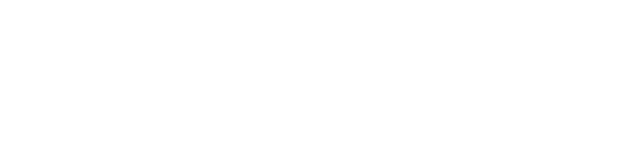
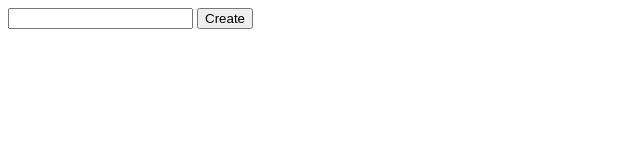
Before and after one commit to lvx-mikhail/web_for_abapers, a plain HTML site: page web/index.html in a window 1280 px wide. Shown: the whole page, without its empty margins (0-640 px from the left). Drawn offline with Linux system fonts and the light colour scheme.

Commit message:
inh funct

```diff
--- a/web/N14/es4/garden.js
+++ b/web/N14/inheritance_func/garden.js
@@ -69,14 +69,20 @@ function Spruce(name, description){
 
 }
 
-function main(){
-	var plunt = new Plunt("MyPlant").setDescription("PlantDescr");
-	var fern = new Fern("MyFern").setDescription("FernDescr").setApplication("MyApplication");
-	var spruce = new Spruce("MySpruce", "SpruceDescr").setClass("MyClass");
+function create(){
+	var name = document.getElementById("name").value
 
-	console.log(plunt.toString() + ", json: " + JSON.stringify(plunt));
-	console.log(fern.toString() + ", json: " + JSON.stringify(fern));
-	console.log(spruce.toString() + ", json: " + JSON.stringify(spruce));
+	plunt = new Plunt(`MyPlant: ${name}`)
+		.setDescription("PlantDescr");
+
+	fern = new Fern(`MyFern: ${name}`)
+		.setDescription("FernDescr")
+		.setApplication("MyApplication");
+
+	spruce = new Spruce(`MySpruce: ${name}`, "SpruceDescr")
+		.setClass("MyClass");
+
+	[plunt,fern,spruce].forEach(element =>
+		console.log(element.toString() + ", json: " + JSON.stringify(element)));
+
 }
-
-setTimeout(main, 5000);
--- a/web/index.html
+++ b/web/index.html
@@ -9,16 +9,21 @@
     <title>Start JS</title>
 
 	<!--
-	<script src="./N14/es4/garden.js" defer></script>
-	<script src="./N14/es5/garden.js" defer></script>
+	<script src="./N14/inheritance_func/garden.js" defer></script>
+	<script src="./N14/inheritance_prototype/garden.js" defer></script>
 	-->
 
-	<script src="./N14/es4/garden.js" defer></script>
+	<script src="./N14/inheritance_func/garden.js" defer></script>
 
 </head>
 
 <body>
 
+	<form>
+		<input type="text" id="name">
+		<input type="submit" value="Create" onclick="create()">
+	</form>
+
 </body>
 
 </html>
```
Also changed, not shown: web/N14/inheritance_prototype/garden.js (added).
